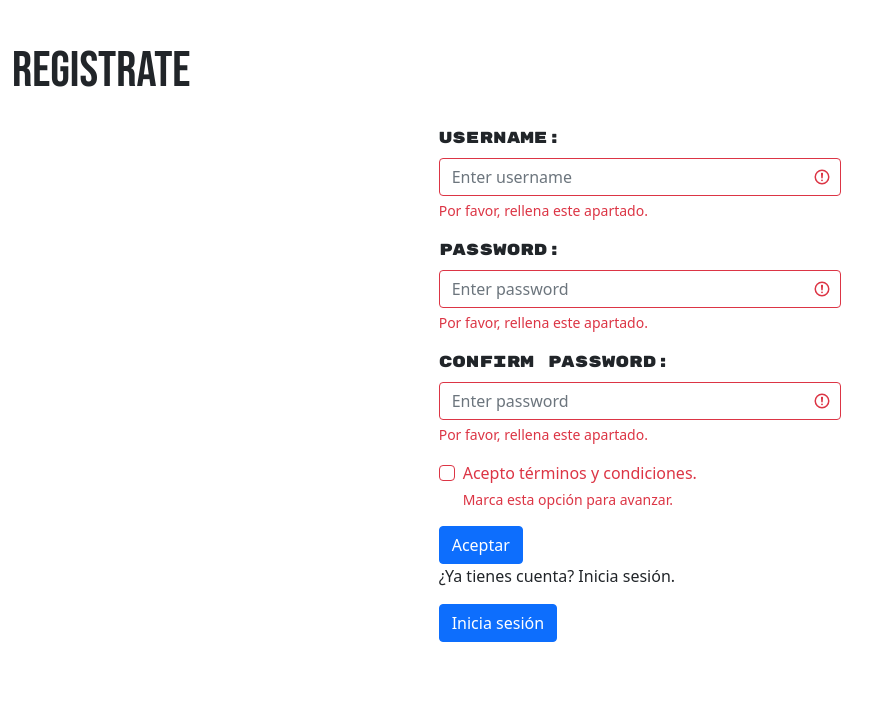
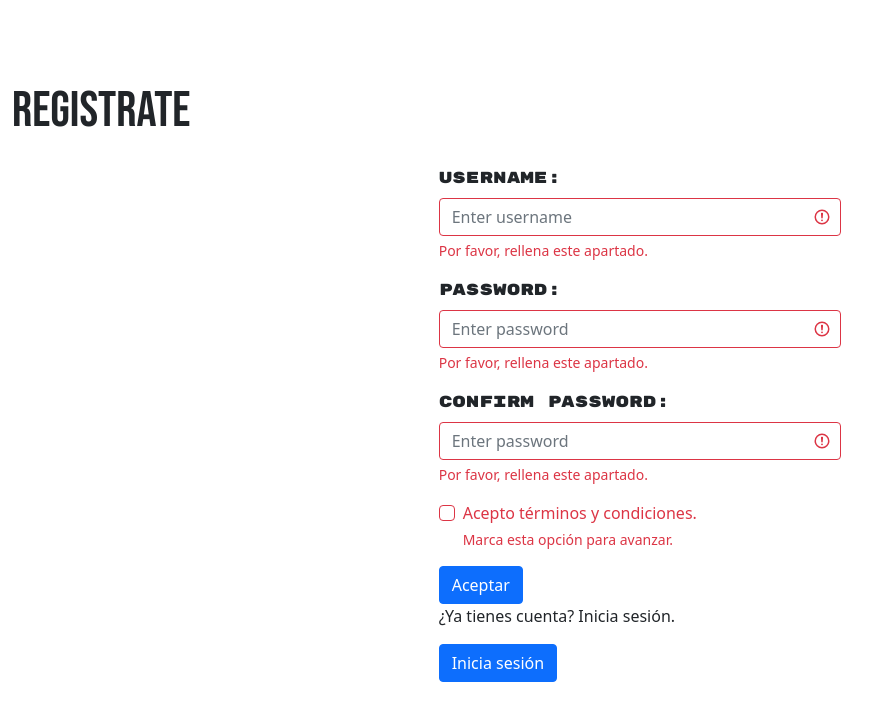
Before and after one commit to Martin-MP/autohosting, a PHP site: page /html/register.php in a window 1280 px wide. Shown: the part 66-787 px from the top of the page, without its empty margins (0-890 px from the left). Run offline with PHP 8.4, Linux system fonts and the light colour scheme; data that the repository does not hold is empty.

Commit message:
adsfassa

```diff
--- a/CSS/indice.css
+++ b/CSS/indice.css
@@ -26,7 +26,8 @@
     font-family: 'Rubik Mono One', serif;
 }
 
-.muguetatitle {
+.Grande {
+  padding-top: 10%;
   margin-top: 10%;
   font-family: 'Bebas Neue', sans-serif;
   font-size: 50px;
--- a/html/register.php
+++ b/html/register.php
@@ -45,13 +45,13 @@ if (!$connection) {
       <div class="container-fluid">
       <div class="row">
          <div class="col-sm-12 col-md-4">
-            <h2 class="muguetatitle">Registrate</h2>
+            <h2 style="font-family: 'Bebas Neue', sans-serif;" class="Grande">Registrate</h2>
          </div>
       </div>
       <form action="" class="was-validated" method="post">
   <div class="row justify-content-center">
-    <div class="col-md-4">
-      <div class="mb-3 mt-3">
+    <div class="col-md-4 justify-content-center">
+      <div class="mb-3 mt-3 justify-content-center">
         <label style="font-family: Rubik Mono One;" for="uname" class="form-label">Username:</label>
         <input type="text" class="form-control" id="uname" placeholder="Enter username" name="user" required>
         <div class="valid-feedback">Válido.</div>
@@ -69,13 +69,13 @@ if (!$connection) {
         ?>
 
       </div>
-      <div class="mb-3">
+      <div class="mb-3 justify-content-center">
         <label style="font-family: Rubik Mono One;" for="pwd" class="form-label">Password:</label>
         <input type="password" class="form-control" id="pwd" placeholder="Enter password" name="pass" required>
         <div class="valid-feedback">Válido.</div>
         <div class="invalid-feedback">Por favor, rellena este apartado.</div>
       </div>
-      <div class="mb-3">
+      <div class="mb-3 justify-content-center">
         <label style="font-family: Rubik Mono One;" for="pass2" class="form-label">Confirm password:</label>
         <input type="password" class="form-control" id="pass2" placeholder="Enter password" name="pass2" required>
         <div class="valid-feedback">Válido.</div>
@@ -91,12 +91,12 @@ if (!$connection) {
         ?>
 
       </div>
-      <div class="form-check mb-3">
+      <div class="form-check mb-3 justify-content-center">
         <input class="form-check-input" type="checkbox" id="myCheck" name="remember" required>
         <label class="form-check-label" for="myCheck">Acepto términos y condiciones.</label>
         <div class="valid-feedback">Válido</div>
         <div class="invalid-feedback">Marca esta opción para avanzar.</div>
-      </div>
+      </div class="justify-content-center">
       <button type="submit" class="btn btn-primary">Aceptar</button>
     </div>
   </div>
@@ -124,7 +124,7 @@ if (!$connection) {
         ?>
       </form>
       <div class="row justify-content-center">
-        <div class="col-md-4">
+        <div class="col-md-4 justify-content-center">
           <p>¿Ya tienes cuenta? Inicia sesión.</p>
           <button type="submit" class="btn btn-primary" onclick="window.location.href = '../index.html';">Inicia
           sesión</button>
```
